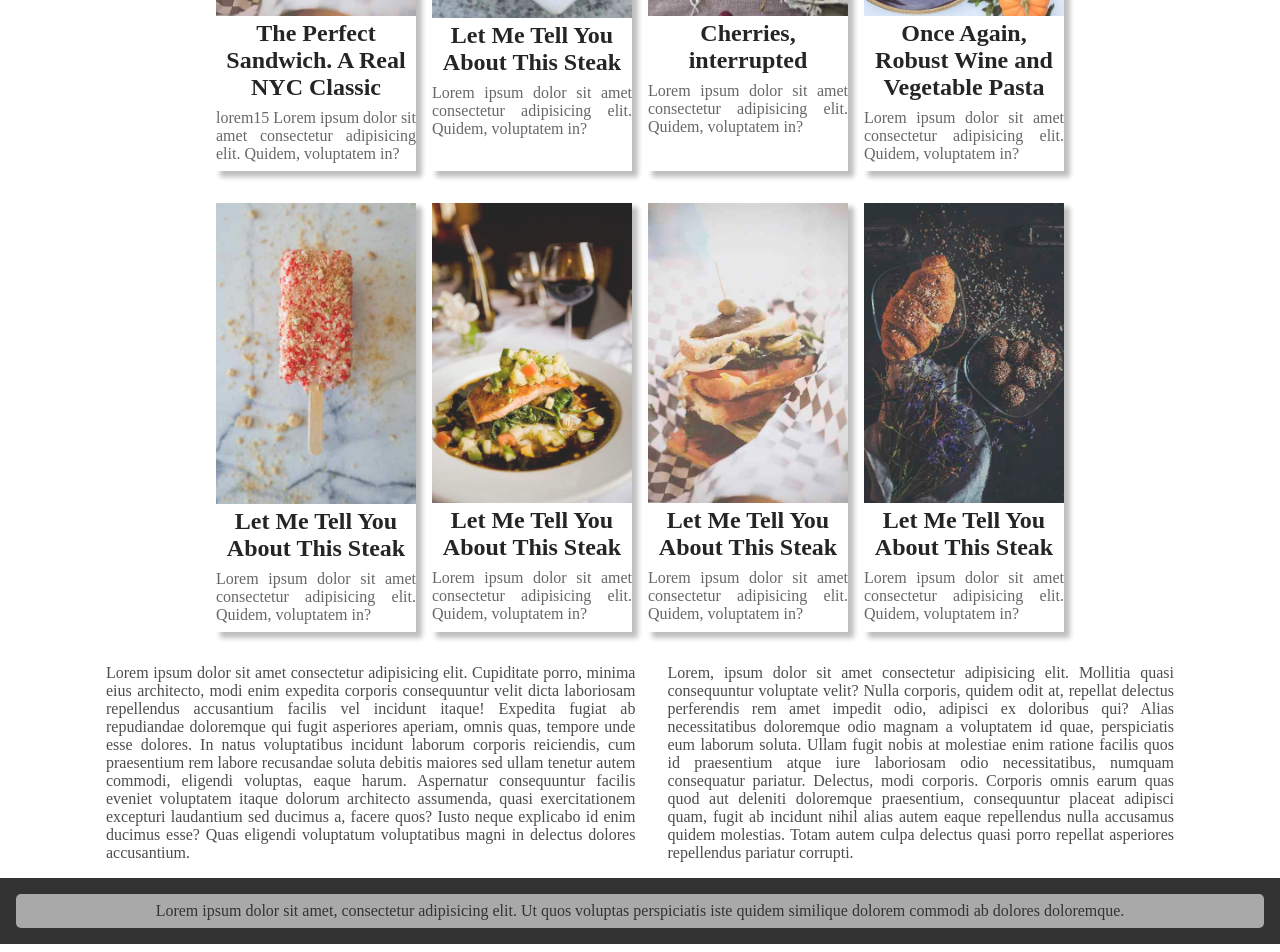
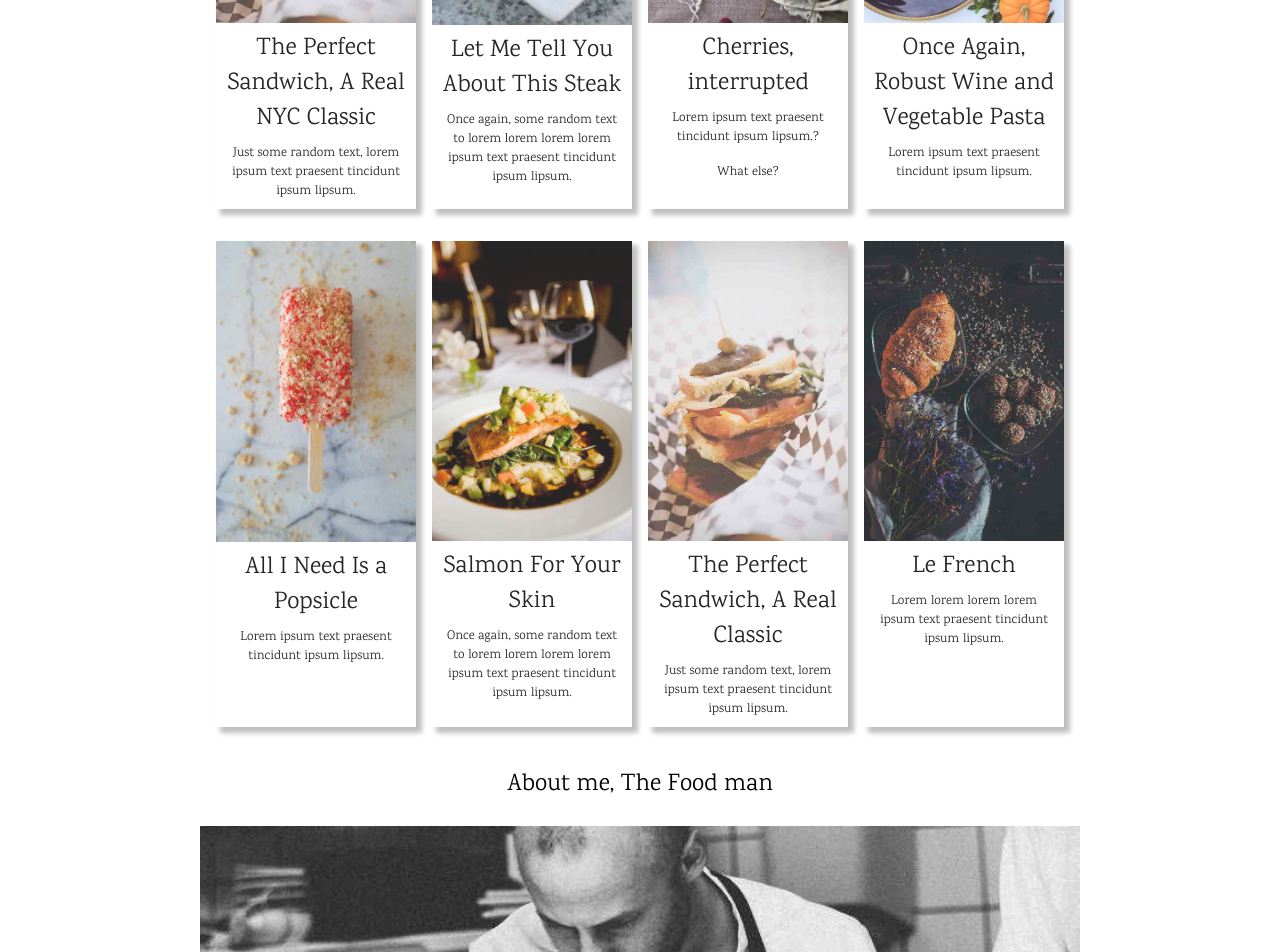
Before and after one commit to Saldanored/Landing-Page, a plain HTML site: page index.html in a window 1280 px wide. Shown: the part 360-1312 px from the top of the page. Drawn offline with Linux system fonts and the light colour scheme.

Commit message:
add about section

```diff
--- a/css/styles.css
+++ b/css/styles.css
@@ -2,14 +2,19 @@
   margin: 0;
   padding: 0;
   box-sizing: border-box;
+  font-family: Karma;
 }
-p{
-  text-align: justify;
-  padding: 0.5rem 0;
-  color: rgba(0, 0, 0, 0.7);
+html {
+  scroll-behavior: smooth;
+}
+.card p{
+  padding: 0.5rem ;
+  font-size: 0.8rem;
+  text-align: center;
 }
 h2{
   text-align: center;
+  font-weight: 300;
 }
 /* NAVBAR */
 nav{
@@ -59,9 +64,7 @@ nav ul li a:hover{
 .paragraphs{
   padding: 1rem;
 }
-.arriba{
-  display: flex;
-}
+
 .contenedor{
   min-height: 100vh;
 }
@@ -89,16 +92,15 @@ section{
 }
 
 
-img{
+.card img{
   width: 100%;
-
 }
 
 /* footer */
 footer{
   background-color: #333;
   color: #f4f4f4;
-  padding: 1rem;
+  padding: 1.5rem;
 
 }
 
@@ -107,8 +109,29 @@ footer p{
   padding: 0.5rem;
   color: #333;
   text-align: center;
-  border-radius: 5px;
+  margin: 0 2rem;
+}
 
+/* ABOUT ME */
+#about{
+  text-align: center;
+  padding-top: 70px;
+  margin-top: -70px;
+}
+#about p{
+  padding: 0.5rem;
+  margin: 0 1rem;
+}
+.m-headings{
+  padding: 0.5rem;
+  margin: 1rem;
+}
+.margin-top{
+  margin-top: 1rem;
+}
+#about img{
+  width: 80%;
+  height: auto;
 }
 
 /* MOBILE DEVICES */
--- a/index.html
+++ b/index.html
@@ -4,6 +4,7 @@
   <meta charset="UTF-8">
   <meta name="viewport" content="width=device-width, initial-scale=1.0">
   <link rel="stylesheet" href="css/styles.css">
+  <link href="https://fonts.googleapis.com/css2?family=Karma&display=swap" rel="stylesheet">
   <title>Landing Page</title>
 </head>
 <body>
@@ -11,69 +12,74 @@
   <nav>
     <h2>My Food</h2>
     <ul>
-      <li><a href="#">Link1</a></li>
-      <li><a href="#">Link2</a></li>
+      <li><a href="#">Home</a></li>
+      <li><a href="#about">About me</a></li>
       <li><a href="#">Link3</a></li>
-      <li><a href="#">Link4</a></li>
     </ul>
   </nav>
 
   <div class="contenedor">
     <section class="container">
       <div class="card">
-        <img src="img/sandwich.jpg" alt="sandwich">
-        <h2>The Perfect Sandwich. A Real NYC Classic</h2>
-        <p>lorem15 Lorem ipsum dolor sit amet consectetur adipisicing elit. Quidem, voluptatem in?</p>
+        <img class="images" src="img/sandwich.jpg" alt="sandwich">
+        <h2>The Perfect Sandwich, A Real NYC Classic</h2>
+        <p>Just some random text, lorem ipsum text praesent tincidunt ipsum lipsum.</p>
       </div>
       <div class="card">
         <img src="img/steak.jpg" alt="steak">
         <h2>Let Me Tell You About This Steak</h2>
-        <p>Lorem ipsum dolor sit amet consectetur adipisicing elit. Quidem, voluptatem in?</p>
+        <p>Once again, some random text to lorem lorem lorem lorem ipsum text praesent tincidunt ipsum lipsum.</p>
       </div>
       <div class="card">
-        <img src="img/cherries.jpg" alt="sandwich">
+        <img src="img/cherries.jpg" alt="cherries">
         <h2>Cherries, interrupted</h2>
-        <p>Lorem ipsum dolor sit amet consectetur adipisicing elit. Quidem, voluptatem in?</p>
+        <p>Lorem ipsum text praesent tincidunt ipsum lipsum.?</p>
+        <p>What else?</p>
       </div>
       <div class="card">
-        <img src="img/wine.jpg" alt="sandwich">
+        <img src="img/wine.jpg" alt="wine">
         <h2>Once Again, Robust Wine and Vegetable Pasta</h2>
-        <p>Lorem ipsum dolor sit amet consectetur adipisicing elit. Quidem, voluptatem in?</p>
+        <p>Lorem ipsum text praesent tincidunt ipsum lipsum.</p>
       </div>
     </section>
 
     <section class="container">
       <div class="card">
         <img src="img/popsicle.jpg" alt="popsicle">
-        <h2>Let Me Tell You About This Steak</h2>
-        <p>Lorem ipsum dolor sit amet consectetur adipisicing elit. Quidem, voluptatem in?</p>
+        <h2>All I Need Is a Popsicle</h2>
+        <p>Lorem ipsum text praesent tincidunt ipsum lipsum.</p>
       </div>
       <div class="card">
         <img src="img/salmon.jpg" alt="salmon">
-        <h2>Let Me Tell You About This Steak</h2>
-        <p>Lorem ipsum dolor sit amet consectetur adipisicing elit. Quidem, voluptatem in?</p>
+        <h2>Salmon For Your Skin</h2>
+        <p>Once again, some random text to lorem lorem lorem lorem ipsum text praesent tincidunt ipsum lipsum.</p>
       </div>
       <div class="card">
         <img src="img/sandwich.jpg" alt="sandwich">
-        <h2>Let Me Tell You About This Steak</h2>
-        <p>Lorem ipsum dolor sit amet consectetur adipisicing elit. Quidem, voluptatem in?</p>
+        <h2>The Perfect Sandwich, A Real Classic</h2>
+        <p>Just some random text, lorem ipsum text praesent tincidunt ipsum lipsum.</p>
       </div>
       <div class="card">
         <img src="img/croissant.jpg" alt="croissant">
-        <h2>Let Me Tell You About This Steak</h2>
-        <p>Lorem ipsum dolor sit amet consectetur adipisicing elit. Quidem, voluptatem in?</p>
-      </div>
+        <h2>Le French</h2>
+        <p>Lorem lorem lorem lorem ipsum text praesent tincidunt ipsum lipsum.</p>
     </section>
 
-    <div class="container arriba">
-      <p class="paragraphs">Lorem ipsum dolor sit amet consectetur adipisicing elit. Cupiditate porro, minima eius architecto, modi enim expedita corporis consequuntur velit dicta laboriosam repellendus accusantium facilis vel incidunt itaque! Expedita fugiat ab repudiandae doloremque qui fugit asperiores aperiam, omnis quas, tempore unde esse dolores. In natus voluptatibus incidunt laborum corporis reiciendis, cum praesentium rem labore recusandae soluta debitis maiores sed ullam tenetur autem commodi, eligendi voluptas, eaque harum. Aspernatur consequuntur facilis eveniet voluptatem itaque dolorum architecto assumenda, quasi exercitationem excepturi laudantium sed ducimus a, facere quos? Iusto neque explicabo id enim ducimus esse? Quas eligendi voluptatum voluptatibus magni in delectus dolores accusantium.</p>
-      <p class="paragraphs">Lorem, ipsum dolor sit amet consectetur adipisicing elit. Mollitia quasi consequuntur voluptate velit? Nulla corporis, quidem odit at, repellat delectus perferendis rem amet impedit odio, adipisci ex doloribus qui? Alias necessitatibus doloremque odio magnam a voluptatem id quae, perspiciatis eum laborum soluta. Ullam fugit nobis at molestiae enim ratione facilis quos id praesentium atque iure laboriosam odio necessitatibus, numquam consequatur pariatur. Delectus, modi corporis. Corporis omnis earum quas quod aut deleniti doloremque praesentium, consequuntur placeat adipisci quam, fugit ab incidunt nihil alias autem eaque repellendus nulla accusamus quidem molestias. Totam autem culpa delectus quasi porro repellat asperiores repellendus pariatur corrupti.</p>
+    <div id="about" class="container">
+      <h2 class="m-headings">About me, The Food man</h2>
+      <img src="img/chef.jpg" alt="">
+      <h2 class="margin-top">I am Who I am!</h2>
+      <h3>With Passion For Real, Good Food</h3>
+      <p style="text-align: center;">Just me, myself and I, exploring the universe of unknownment. I have a heart of love and an interest of lorem ipsum and mauris neque quam blog. I want to share my world with you. Praesent tincidunt sed tellus ut rutrum. Sed vitae justo condimentum, porta lectus vitae, ultricies congue gravida diam non fringilla. Praesent tincidunt sed tellus ut rutrum. Sed vitae justo condimentum, porta lectus vitae, ultricies congue gravida diam non fringilla.</p>
+
     </div>
+
+
   </div>
 
 
   <footer>
-    <p>Lorem ipsum dolor sit amet, consectetur adipisicing elit. Ut quos voluptas perspiciatis iste quidem similique dolorem commodi ab dolores doloremque.</p>
+    <p>Lorem ipsum dolor sit amet, consectetur adipisicing elit. Ut quos voluptas perspiciatis</p>
   </footer>
 </body>
 </html>
```
Also changed, not shown: img/chef.jpg (added).
